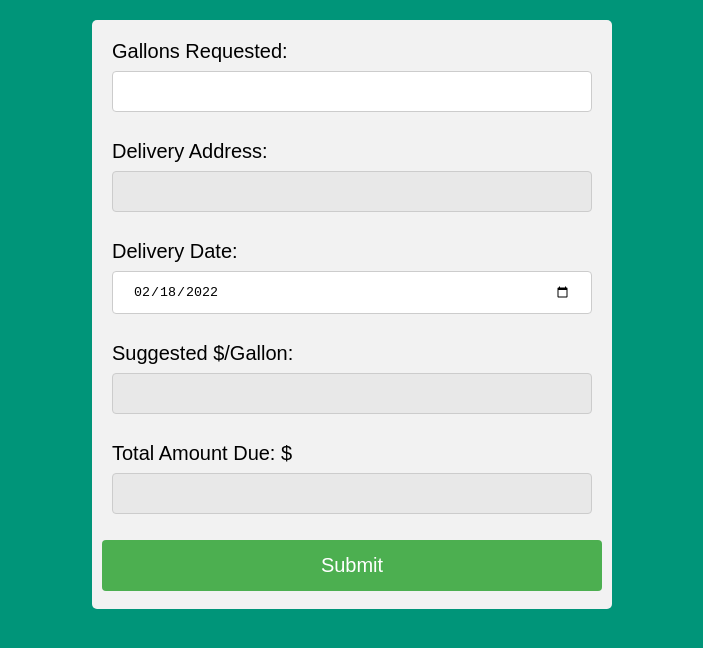
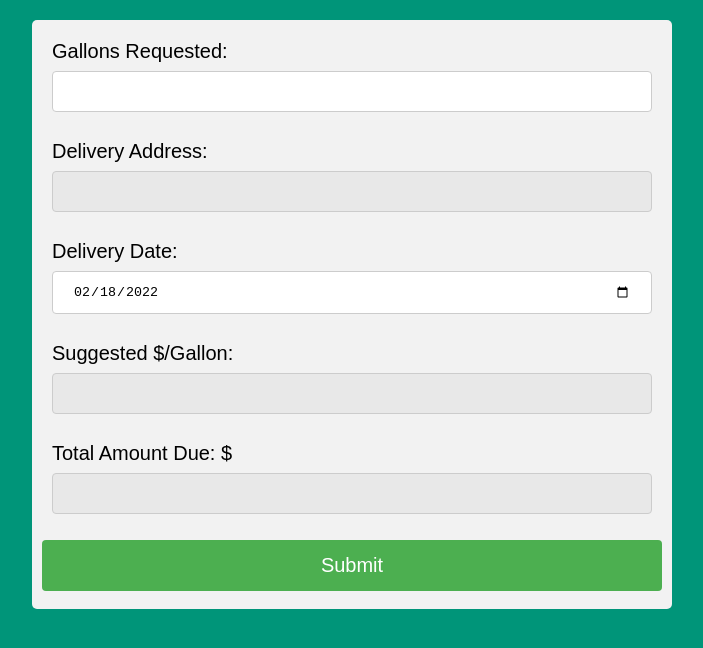
Before and after one commit to TeamProject12COSC/Team12COSC4353GroupProject, a PHP site: page /QuoteForm.html in a window 1280 px wide. Shown: the part 48-696 px from the top of the page, without its empty margins (288-991 px from the left). Run offline with PHP 8.4, Linux system fonts and the light colour scheme.

Commit message:
Joshua QuoteForm.css

```diff
--- a/Assignment2/QuoteForm.css
+++ b/Assignment2/QuoteForm.css
@@ -7,12 +7,13 @@ body {
 }
 
 .container {
-  padding: 20px;}
+  padding: 20px;
+}
 
 form {
   border-radius: 5px;
    margin: 0 auto;
-   width: 500px;
+   width: 50%;
    background-color: #f2f2f2;
    padding: 10px;
 
```
